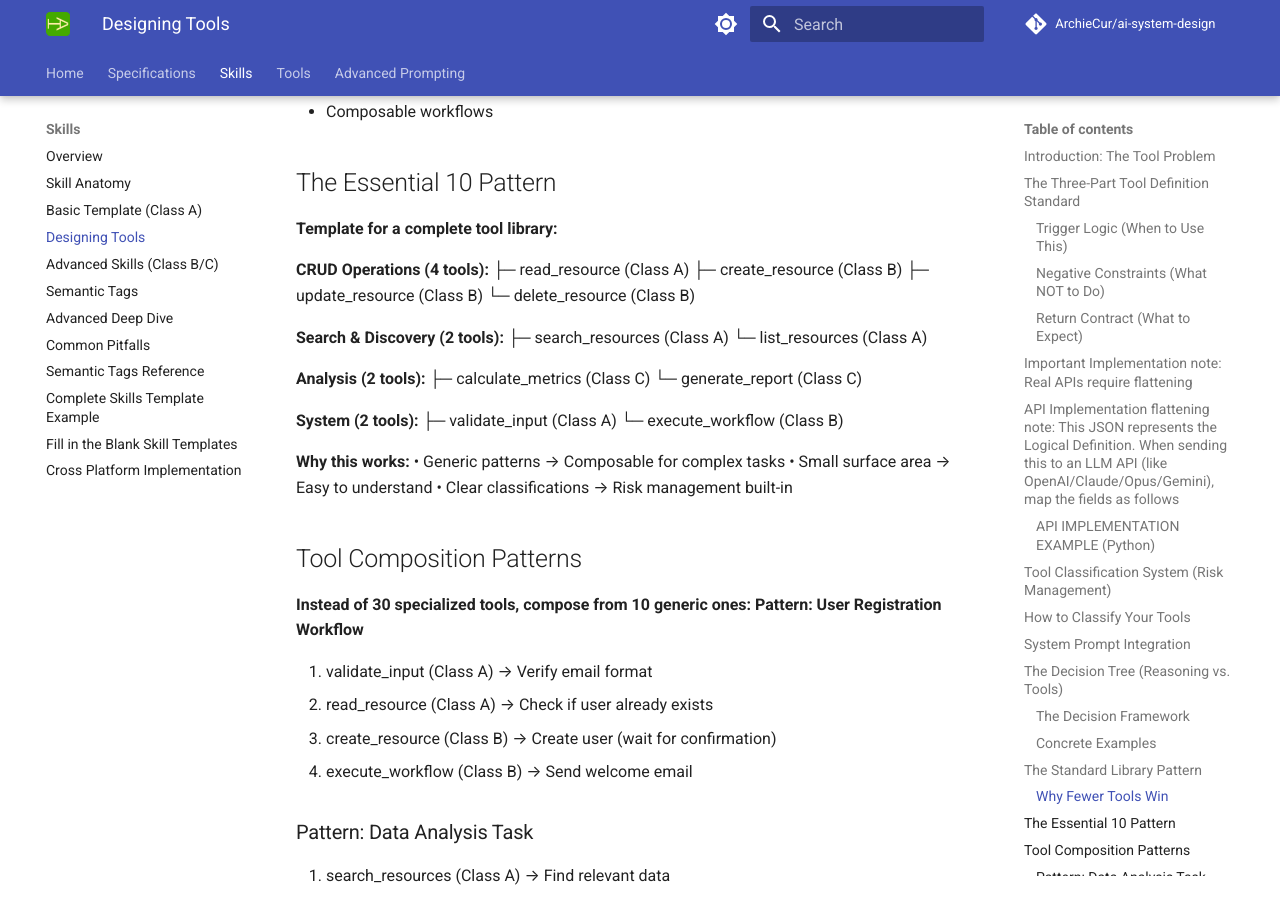
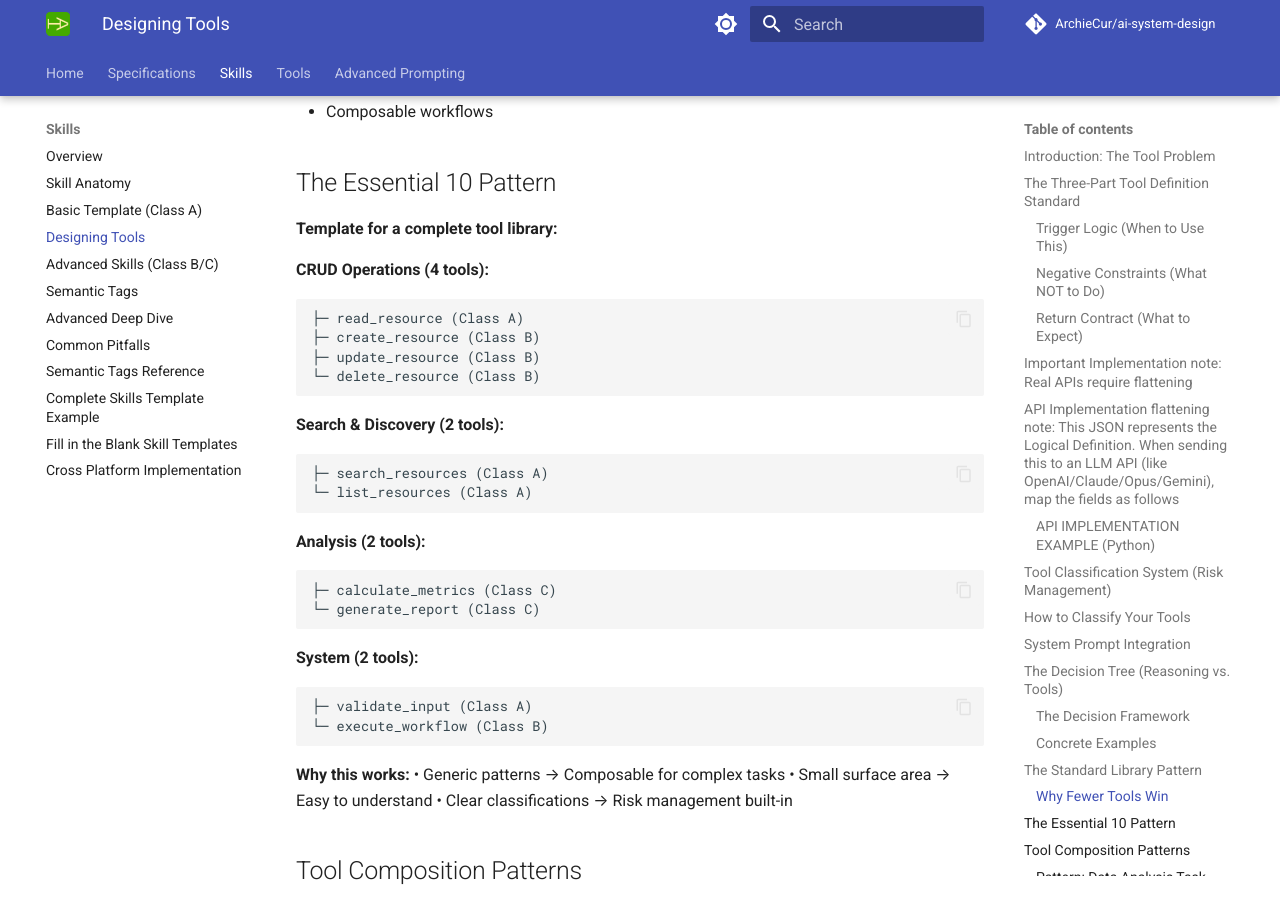
Before and after one commit to ArchieCur/ai-system-design, an MkDocs documentation site: the page built from docs/skills/Skills_1.2a_Designing_Tools.md, in a window 1280 px wide and 900 px high, scrolled down 9293 px. Built offline with MkDocs 1.6.1 and Material for MkDocs 9.7.7, drawn with Linux system fonts in a browser that asks for light colours; comment, search, counter and statistics services are not loaded.

````diff
--- a/docs/skills/Skills_1.2a_Designing_Tools.md
+++ b/docs/skills/Skills_1.2a_Designing_Tools.md
@@ -410,22 +410,38 @@
 **Template for a complete tool library:**
 
 **CRUD Operations (4 tools):**
+
+```text
+
 ├─ read_resource (Class A)
 ├─ create_resource (Class B)
 ├─ update_resource (Class B)
 └─ delete_resource (Class B)
+```
 
 **Search & Discovery (2 tools):**
+
+```text
+
 ├─ search_resources (Class A)
 └─ list_resources (Class A)
+```
 
 **Analysis (2 tools):**
+
+```text
+
 ├─ calculate_metrics (Class C)
 └─ generate_report (Class C)
+```
 
 **System (2 tools):**
+
+```text
+
 ├─ validate_input (Class A)
 └─ execute_workflow (Class B)
+```
 
 **Why this works:**
 • Generic patterns → Composable for complex tasks
````
